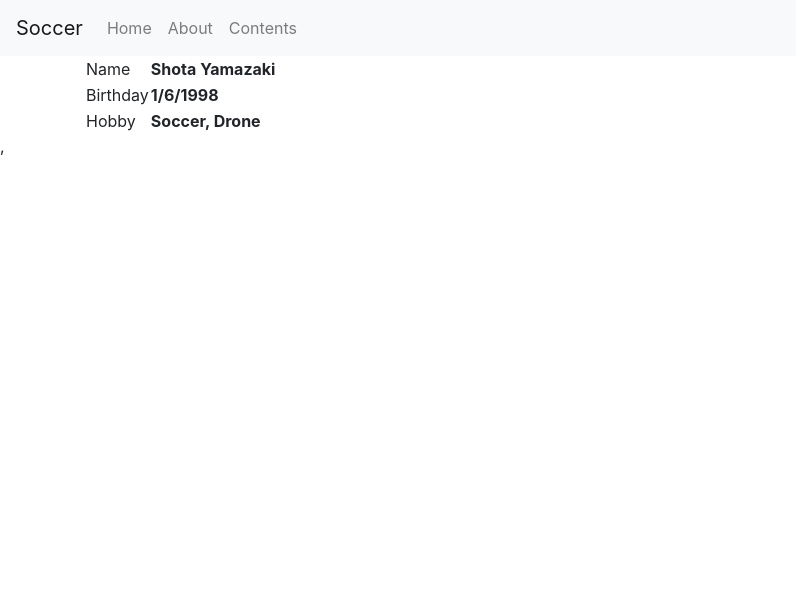
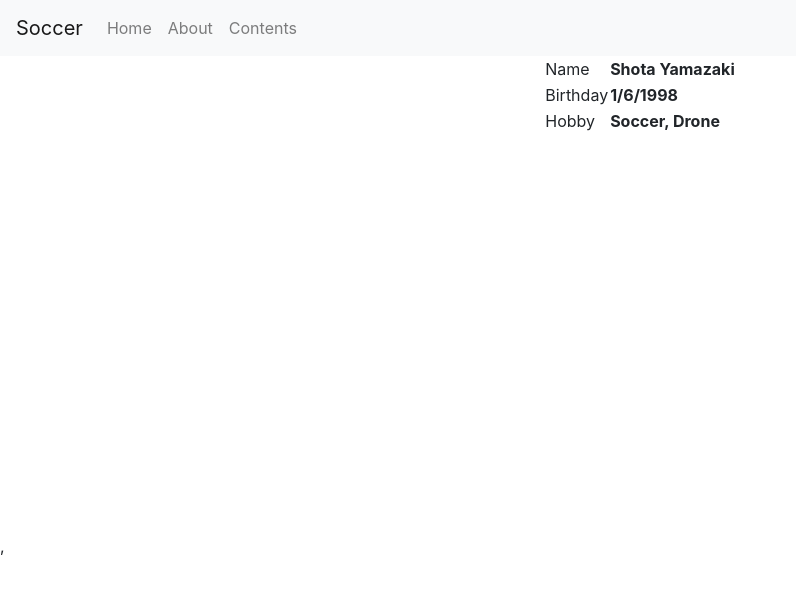
Before and after one commit to shotYazaki/soccer, a React (Create React App) app: page /About in a window 1280 px wide. Shown: the top 590 px of the page, without its empty margins (0-796 px from the left). Built offline with nearby package versions, Linux system fonts and the light colour scheme.

Commit message:
edit About.sass

```diff
--- a/src/components/About.js
+++ b/src/components/About.js
@@ -6,6 +6,7 @@ class About extends React.Component {
     render() {
         return(
             <div className="description">
+              <div class="about_container">
                 <div className="about-me">
                   <table>
                     <tr>
@@ -23,6 +24,7 @@ class About extends React.Component {
                   </table>
                 </div>
               </div>
+            </div>
         );
     }
 }
--- a/src/stylesheets/About.sass
+++ b/src/stylesheets/About.sass
@@ -0,0 +1,5 @@
+.about_container
+    margin-bottom: 400px
+    .about-me
+        width: fit-content
+        margin: auto
```
Also changed, not shown: 1 other file (tests, documents, lock files or other folders). Lines whose indentation alone changed are shown as unchanged.
